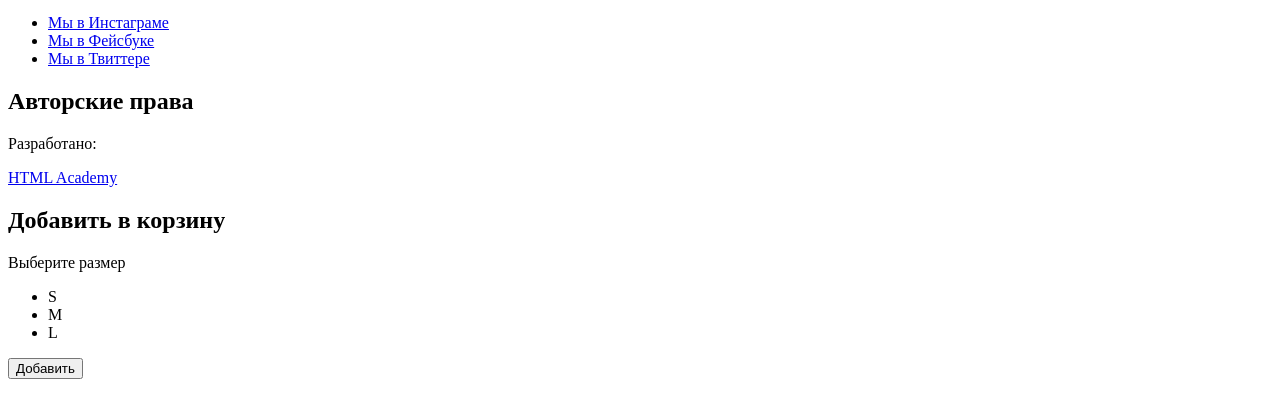
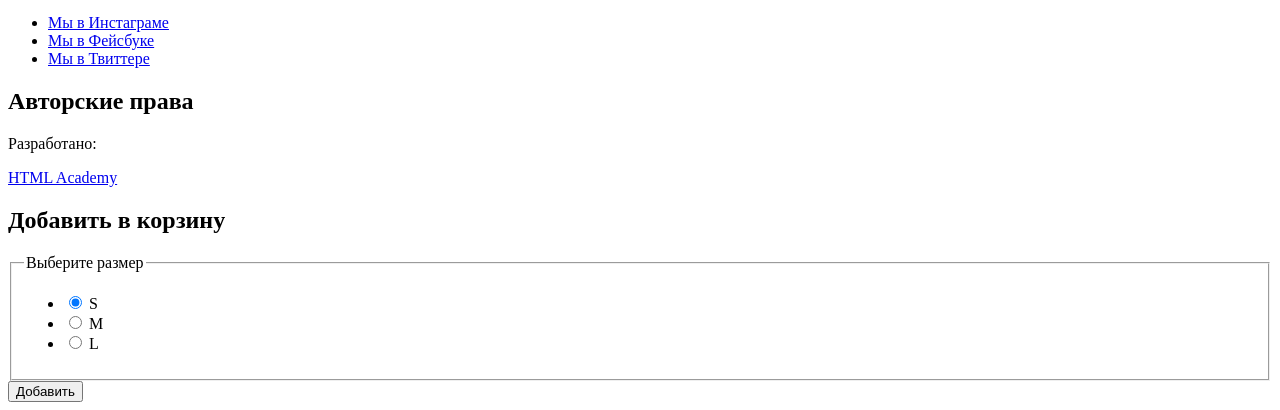
Before and after one commit to evgenia-zhuchkova/369167-mishka, a website: page source/index.html in a window 1280 px wide. Shown: the part 1176-1586 px from the top of the page. Before the commit the page ends 1563 px from the top, so only its background shows below. Drawn offline with Linux system fonts and the light colour scheme.

Commit message:
Исправляет замечания в form.html и модальном окне(выбор размера)

```diff
--- a/source/index.html
+++ b/source/index.html
@@ -5,8 +5,7 @@
 <title>HTML Academy: Мишка</title>
 </head>
 <body>
-<header class="page-header">
-	<a class="page-header__logo"> <img class="page-header__logo-img" src="#" width="86" height="35" alt="Mishka"> </a>
+<header class="page-header"> <a class="page-header__logo"> <img class="page-header__logo-img" src="#" width="86" height="35" alt="Mishka"> </a>
   <nav class="main-nav">
     <button class="main-nav__toggle" type="button">Открыть меню</button>
     <div class="main-nav__wrapper">
@@ -92,7 +91,7 @@
       <li class="social__item"> <a class="social__link social__link--twitter" href="https://www.twitter.com/mishka">Мы в Твиттере</a> </li>
     </ul>
     <section class="copyright">
-			<h2 class="visually-hidden">Авторские права</h2>
+      <h2 class="visually-hidden">Авторские права</h2>
       <p class="copyright__text">Разработано:</p>
       <p class="copyright__link"> <a class="visually-hidden" href="https://htmlacademy.ru/intensive/adaptive">HTML Academy</a> </p>
     </section>
@@ -100,13 +99,26 @@
 </footer>
 <section class="modal">
   <h2 class="modal__bascet">Добавить в корзину</h2>
-  <p class="modal__text">Выберите размер</p>
-  <ul class="modal__size-list">
-    <li class="modal__size-item">S</li>
-    <li class="modal__size-item">M</li>
-    <li class="modal__size-item">L</li>
-  </ul>
-  <button class="modal__add" type="submit">Добавить</button>
+  <form class="modal__form" action="https://echo.htmlacademy.ru" method="post">
+    <fieldset class="modal__choice">
+      <legend class="modal__name-choice">Выберите размер</legend>
+      <ul class="modal__size-list">
+        <li class="modal__size-item">
+          <input  class="modal__size-filter" type="radio" name="size-S" id="size-S-yes-filter" value="sizeS-yes" checked>
+          <label for="size-S-yes-filter">S</label>
+        </li>
+        <li class="modal__size-item">
+          <input  class="modal__size-filter" type="radio" name="size-M" id="size-M-no-filter" value="size-M-no" >
+          <label for="size-M-no-filter">M</label>
+        </li>
+        <li class="modal__size-item">
+          <input class="modal__size-filter" type="radio" name="size-L" id="size-L-no-filter" value="size-L-no">
+          <label for="size-L-no-filter">L</label>
+        </li>
+      </ul>
+    </fieldset>
+    <button class="modal__add" type="submit">Добавить</button>
+  </form>
 </section>
 </body>
 </html>
```
Also changed, not shown: source/catalog.html (+28 -15 lines), source/form.html (+16 -20 lines).
